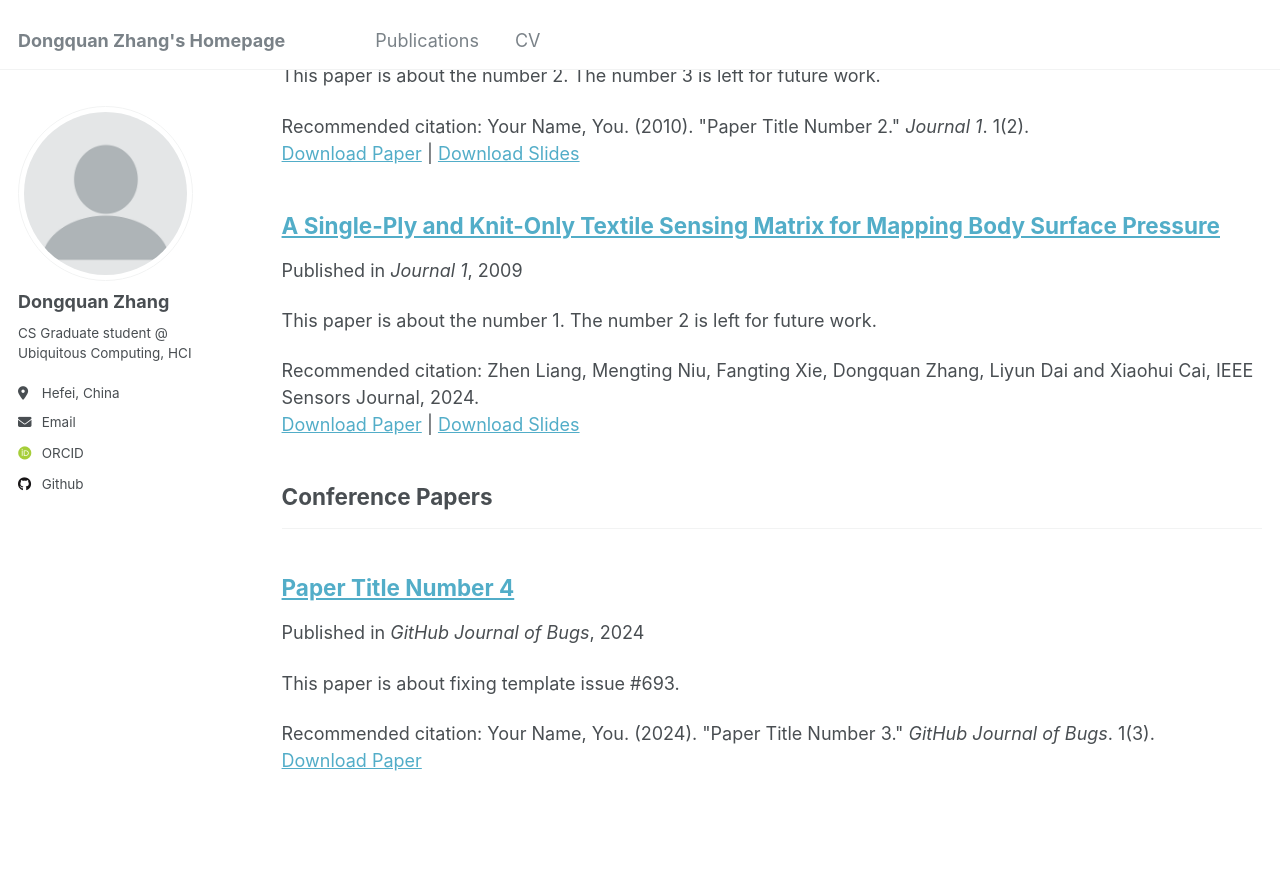
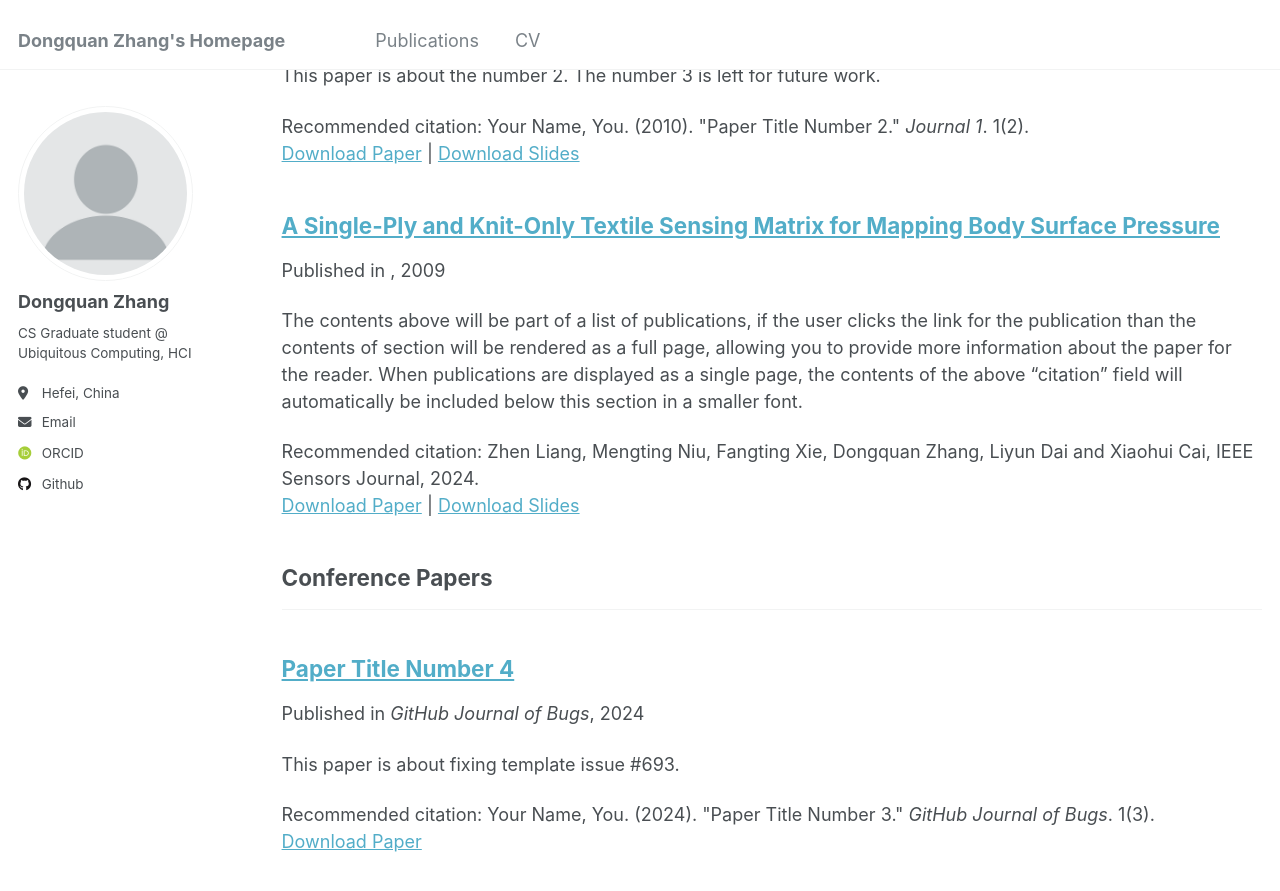
Before and after one commit to PhilipZhang0907/PhilipZhang0907.github.io, a Jekyll site: the page built from _pages/publications.html, in a window 1280 px wide and 900 px high, scrolled down 548 px. Shown: the top 891 px of the window. Built offline with Jekyll 4.4.1, drawn with Linux system fonts in a browser that asks for light colours; some web fonts are replaced.

Commit message:
Update 2009-10-01-paper-title-number-1.md

```diff
--- a/_publications/2009-10-01-paper-title-number-1.md
+++ b/_publications/2009-10-01-paper-title-number-1.md
@@ -3,9 +3,6 @@ title: "A Single-Ply and Knit-Only Textile Sensing Matrix for Mapping Body Surfa
 collection: publications
 category: manuscripts
 permalink: https://ieeexplore.ieee.org/abstract/document/10591632
-excerpt: 'This paper is about the number 1. The number 2 is left for future work.'
-date: 2009-10-01
-venue: 'Journal 1'
 slidesurl: 'http://academicpages.github.io/files/slides1.pdf'
 paperurl: 'http://academicpages.github.io/files/paper1.pdf'
 citation: 'Zhen Liang, Mengting Niu, Fangting Xie, Dongquan Zhang, Liyun Dai and Xiaohui Cai, IEEE Sensors Journal, 2024.'
```
